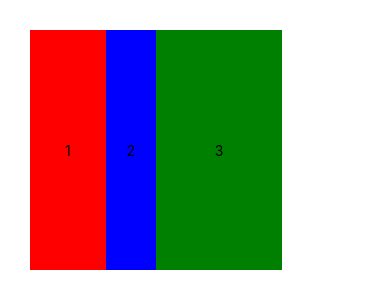
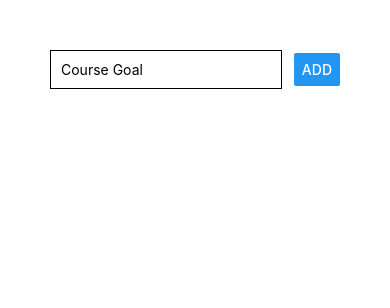
Before and after one commit to shahnawaz-pabon/Learn-React-Native, a React Native app in the folder rn-complete-guide/: screen / in a window 390 px wide. Shown: the top 308 px of the page. Built offline with nearby package versions, Linux system fonts and the light colour scheme.

Commit message:
Created custom styles rather than inline styles

```diff
--- a/rn-complete-guide/App.js
+++ b/rn-complete-guide/App.js
@@ -4,63 +4,34 @@
 export default function App() {
   return (
 
-    <View
-      style={{
-        padding: 30,
-        flexDirection: 'row',
-        height: 300,
-        width: '80%',
-        justifyContent: 'space-around',
-        alignItems: 'stretch'
-      }}
-    >
-
-      <View
-        style={{
-          backgroundColor: 'red',
-          // width: 100,
-          // height: 100,
-          flex: 3,
-          justifyContent: 'center',
-          alignItems: 'center'
-        }}
-      >
-        <Text>1</Text>
+    <View style={styles.screen}>
+      <View style={styles.inputContainer}>
+        <TextInput
+          placeholder="Course Goal"
+          style={styles.input}
+        />
+        <Button title="ADD"/>
+      </View>
+      <View>
 
       </View>
-
-      <View
-        style={{
-          backgroundColor: 'blue',
-          // width: 100,
-          // height: 100,
-          flex: 2,
-          justifyContent: 'center',
-          alignItems: 'center'
-        }}
-      >
-        <Text>2</Text>
-
-      </View>
-
-      <View
-        style={{
-          backgroundColor: 'green',
-          // width: 100,
-          // height: 100,
-          flex: 5,
-          justifyContent: 'center',
-          alignItems: 'center'
-        }}
-      >
-        <Text>3</Text>
-
-      </View>
-
     </View>
   );
 }
 
 const styles = StyleSheet.create({
-
+  screen: {
+    padding: 50
+  },
+  inputContainer: {
+    flexDirection: 'row',
+    justifyContent: 'space-between',
+    alignItems: 'center'
+  },
+  input: {
+    width: '80%',
+    borderColor: 'black',
+    borderWidth: 1,
+    padding: 10
+  }
 });
```
